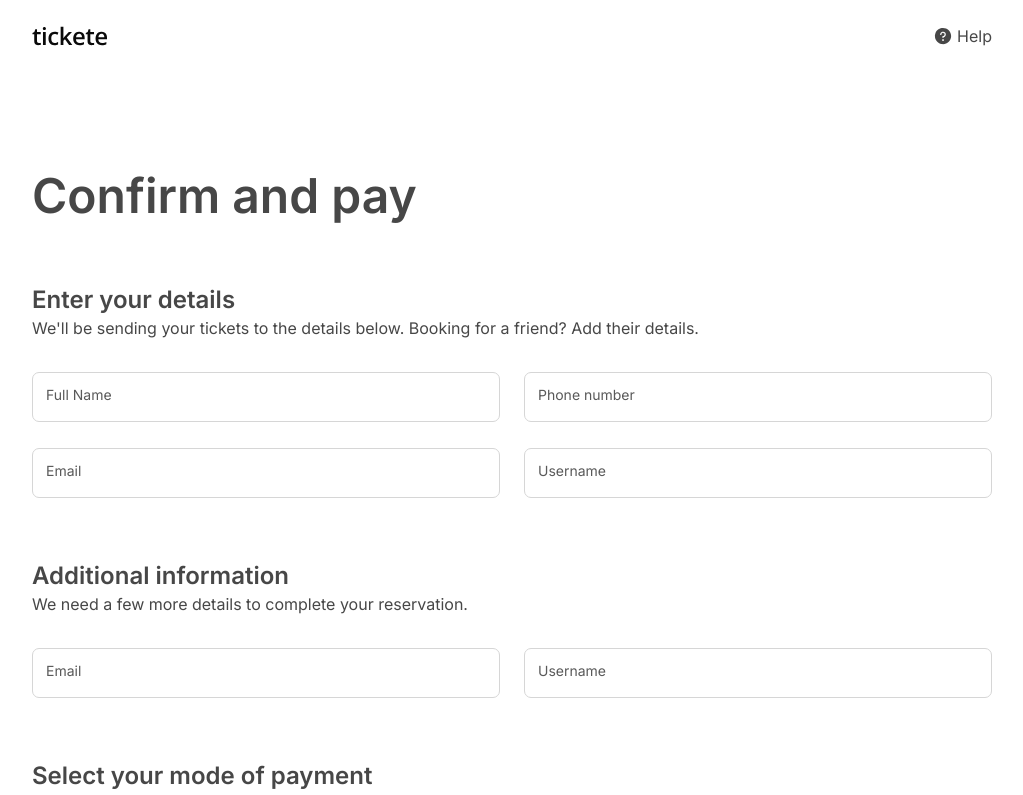
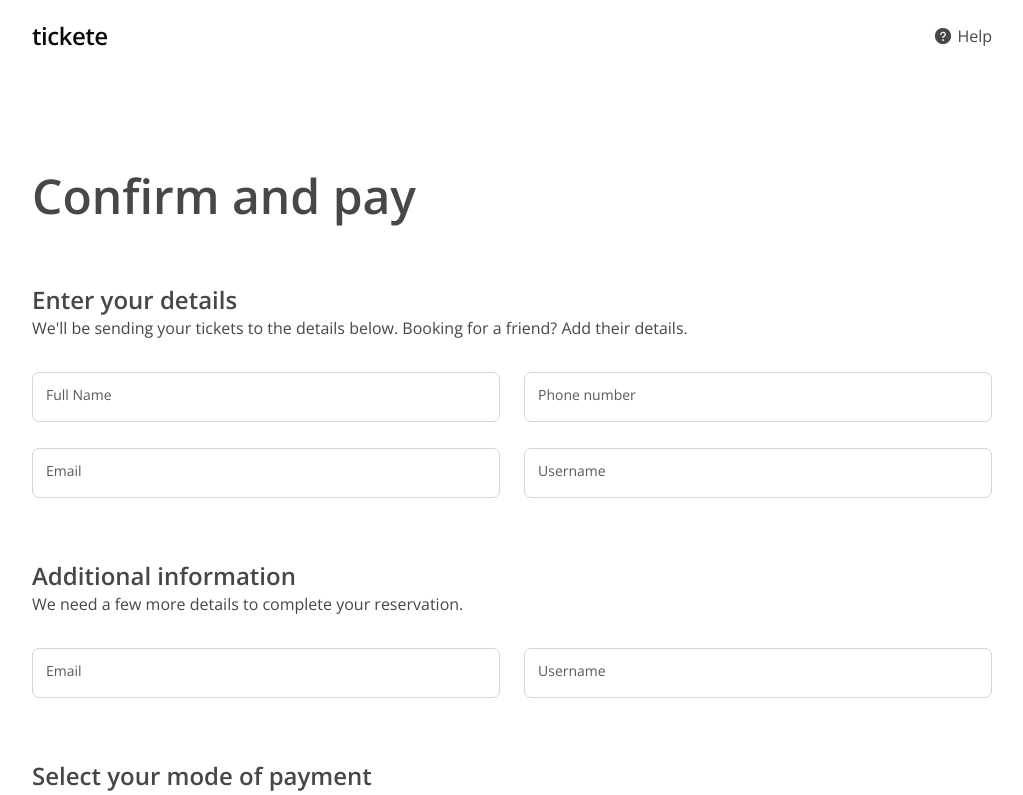
Before and after one commit to Rrhul0/checkout-page, a Next.js app: page / in a window 1280 px wide. Shown: the top 795 px of the page, without its empty margins (128-1151 px from the left). Built offline with nearby package versions, Linux system fonts and the light colour scheme.

Commit message:
change font to open sans and added grayscale-g-8 color

```diff
--- a/app/layout.tsx
+++ b/app/layout.tsx
@@ -1,9 +1,9 @@
 import Header from '@/components/header'
 import './globals.css'
 import type { Metadata } from 'next'
-import { Inter } from 'next/font/google'
+import { Open_Sans } from 'next/font/google'
 
-const inter = Inter({ subsets: ['latin'] })
+const openSans = Open_Sans({ subsets: ['latin'] })
 
 export const metadata: Metadata = {
 	title: 'TicketE',
@@ -17,7 +17,7 @@ export default function RootLayout({
 }) {
 	return (
 		<html lang='en'>
-			<body className={`${inter.className} px-40 text-grayscale-g-2`}>
+			<body className={`${openSans.className} px-40 text-grayscale-g-2`}>
 				<Header />
 				<main className='py-[100px]'>{children}</main>
 			</body>
--- a/tailwind.config.js
+++ b/tailwind.config.js
@@ -15,7 +15,8 @@ module.exports = {
 			colors: {
 				'grayscale-g-2': '#474747',
 				'grayscale-g-3': '#595959',
-				'grayscale-g-6': '#D6D6D6'
+				'grayscale-g-6': '#D6D6D6',
+				'grayscale-g-8': '#F5F5F5'
 			}
 		}
 	},
```
